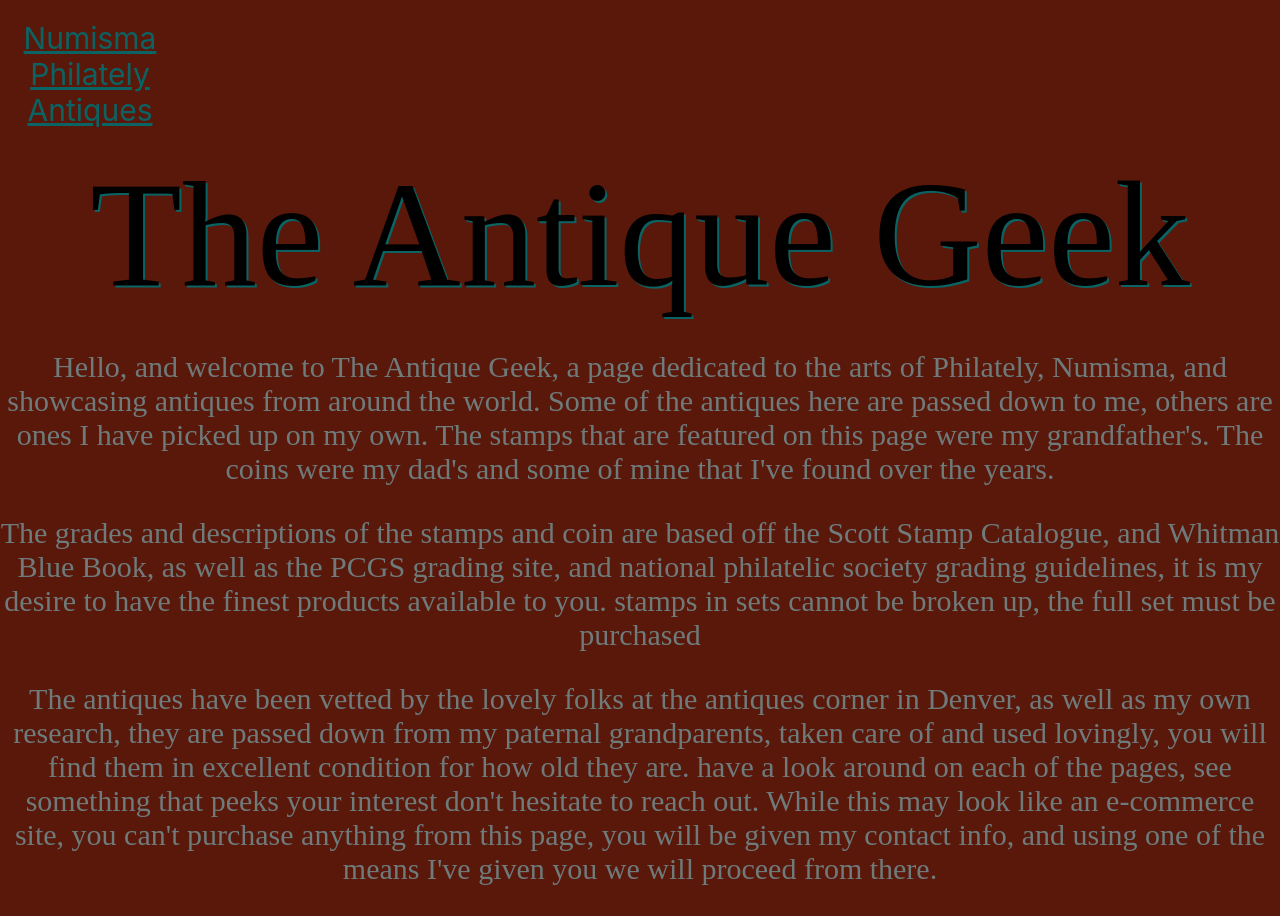
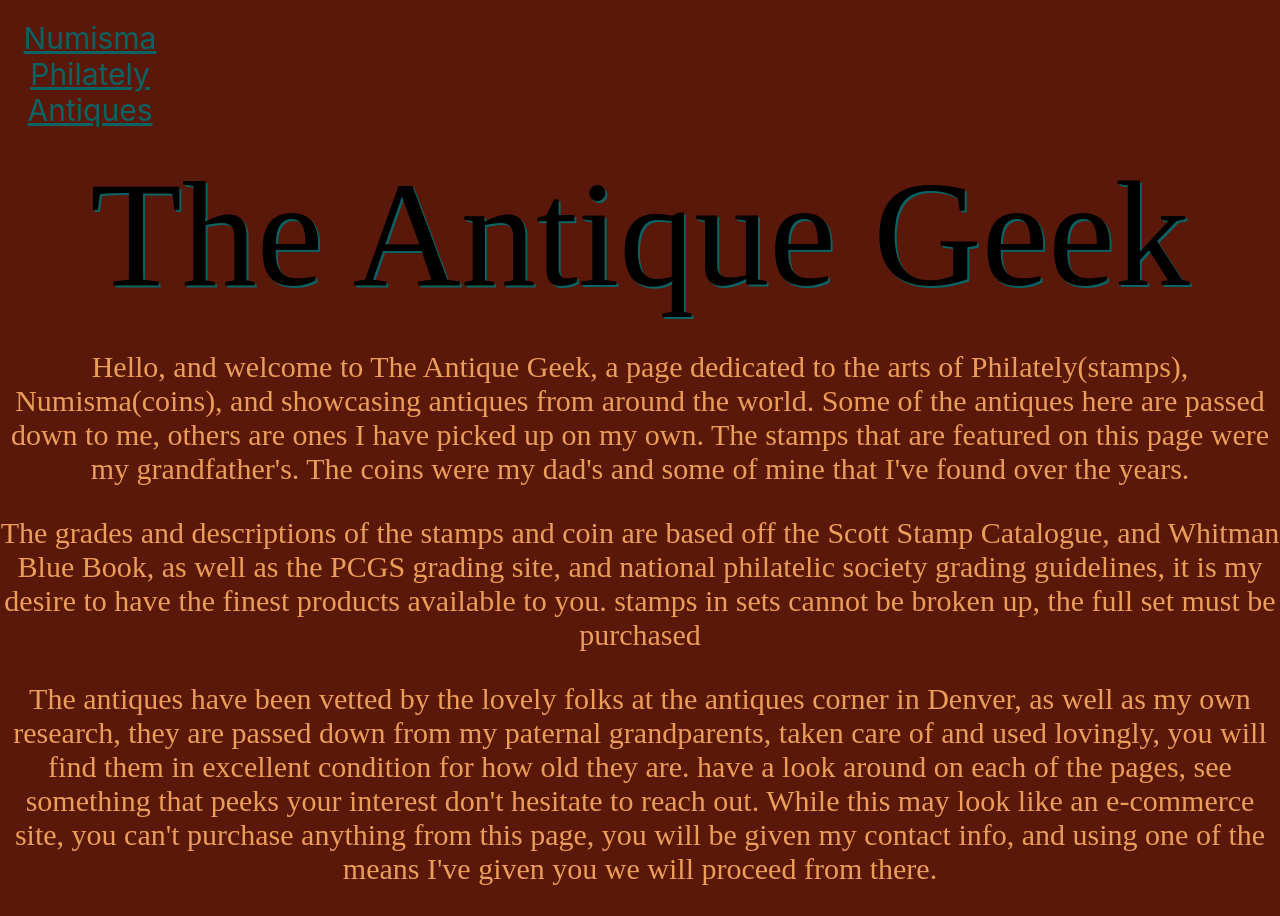
Before and after one commit to NekoCarreraDesigns/geeks-antiques, a React (Create React App) app in the folder geeks-antiques/: page / in a window 1280 px wide. Built offline with nearby package versions, Linux system fonts and the light colour scheme; a web font is replaced by a local one.

Commit message:
added explanation for Philately, and Numisma, restyled color of font to a tngerine

```diff
--- a/geeks-antiques/src/components/Page-Body/index.js
+++ b/geeks-antiques/src/components/Page-Body/index.js
@@ -8,11 +8,11 @@ function PageBody() {
         <p className='title-page-paragraph'>
           {" "}
           Hello, and welcome to The Antique Geek, a page dedicated to the arts
-          of Philately, Numisma, and showcasing antiques from around the world.
-          Some of the antiques here are passed down to me, others are ones I
-          have picked up on my own. The stamps that are featured on this page
-          were my grandfather's. The coins were my dad's and some of mine that
-          I've found over the years.
+          of Philately(stamps), Numisma(coins), and showcasing antiques from
+          around the world. Some of the antiques here are passed down to me,
+          others are ones I have picked up on my own. The stamps that are
+          featured on this page were my grandfather's. The coins were my dad's
+          and some of mine that I've found over the years.
         </p>
       </section>
       <section>
--- a/geeks-antiques/src/components/Page-Body/style.css
+++ b/geeks-antiques/src/components/Page-Body/style.css
@@ -2,6 +2,5 @@
   font-family: "Times New Roman", Times, serif;
   font-size: 30px;
   font-weight: 100;
-  color: rgb(12, 10, 10);
-  color: rgb(111, 123, 123);
+  color: rgb(235, 157, 90);
 }
```
